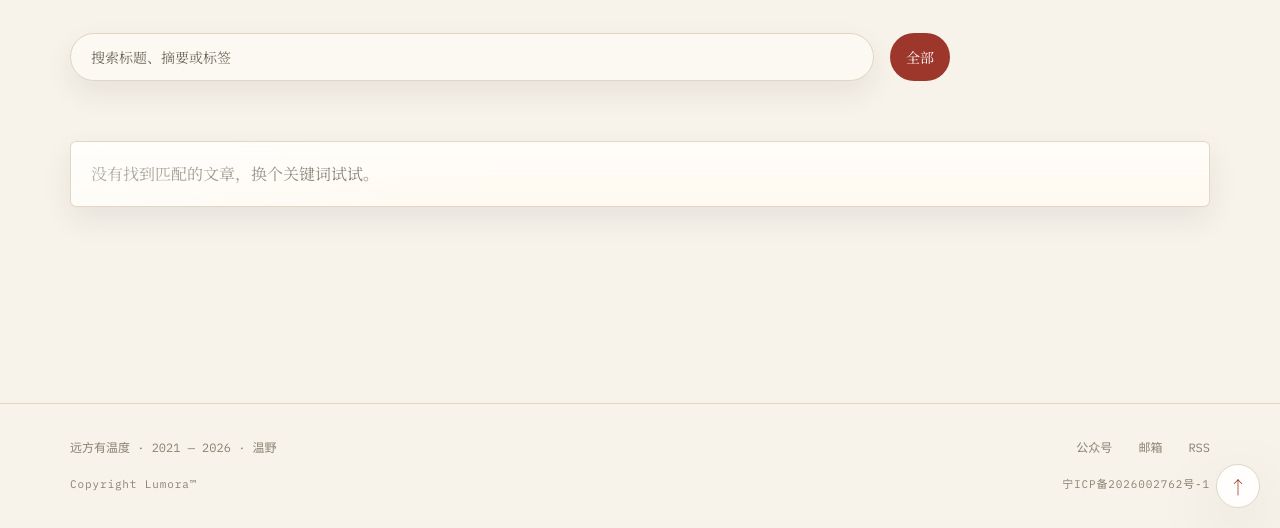
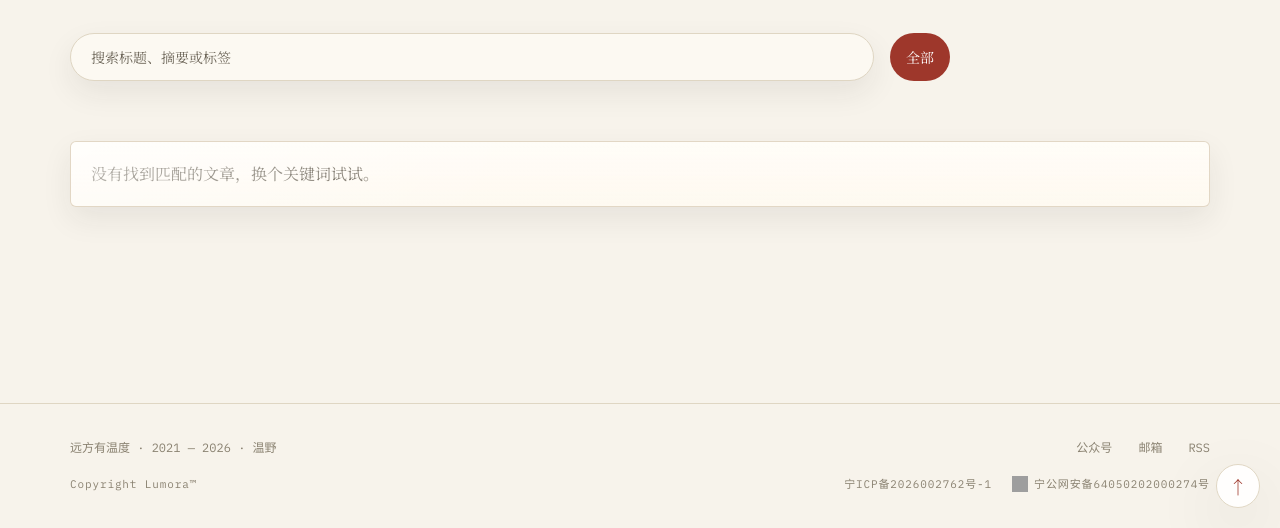
Before and after one commit to MingLL/Lumora, an Astro site in the folder frontend/: page /archive in a window 1280 px wide. Shown: the part 272-800 px from the top of the page. Built offline with nearby package versions, Linux system fonts and the light colour scheme; Astro itself is replaced by a stand-in of ours; grey boxes are pictures that could not be loaded.

Commit message:
feat: 页脚新增公安备案号与图标链接

```diff
--- a/frontend/src/components/SiteFooter.astro
+++ b/frontend/src/components/SiteFooter.astro
@@ -11,8 +11,25 @@ import { site } from '@/data/site';
       <a class="hover:text-accent" href="/rss.xml">RSS</a>
     </span>
   </div>
-  <div class="container-page flex items-center justify-between pb-9 font-mono text-[11px] tracking-[0.08em] text-faint">
+  <div class="container-page flex flex-wrap items-center justify-between gap-x-6 gap-y-3 pb-9 font-mono text-[11px] tracking-[0.08em] text-faint">
     <span>Copyright Lumora™</span>
-    <a class="hover:text-accent" href="https://beian.miit.gov.cn/" target="_blank" rel="noopener noreferrer">宁ICP备2026002762号-1</a>
+    <span class="flex flex-wrap items-center justify-end gap-x-5 gap-y-3">
+      <a class="hover:text-accent" href="https://beian.miit.gov.cn/" target="_blank" rel="noopener noreferrer">宁ICP备2026002762号-1</a>
+      <a
+        class="inline-flex items-center gap-1.5 hover:text-accent"
+        href="https://beian.mps.gov.cn/#/query/webSearch?code=64050202000274"
+        target="_blank"
+        rel="noopener noreferrer"
+      >
+        <img
+          class="h-4 w-4"
+          src="/images/mps-beian.png"
+          alt="公安备案图标"
+          width="20"
+          height="20"
+        />
+        宁公网安备64050202000274号
+      </a>
+    </span>
   </div>
 </footer>
```
